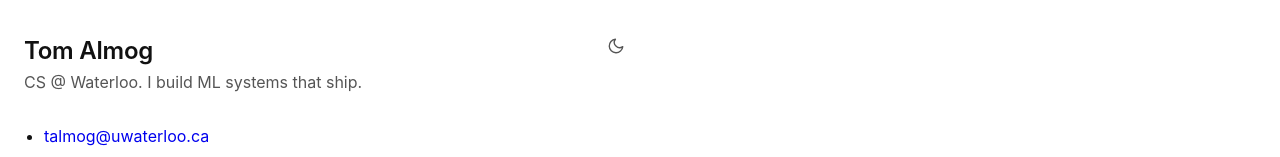
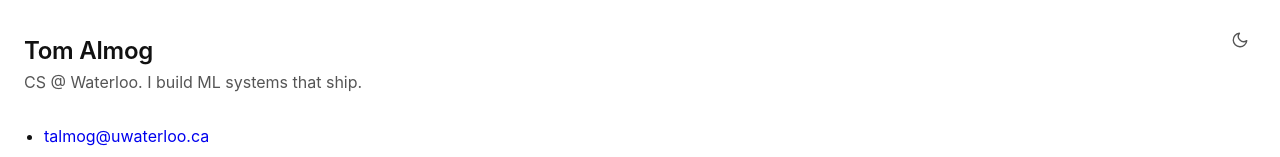
Before and after one commit to tomalmog/personal, a Next.js app: page / in a window 1280 px wide. Shown: the top 157 px of the page. Built offline with nearby package versions, Linux system fonts and the light colour scheme.

Commit message:
Pin the theme toggle to the viewport corner
It was anchored to the right edge of the text column, so on a wide
window it floated mid-screen instead of sitting in the corner.

```diff
--- a/app/globals.css
+++ b/app/globals.css
@@ -79,8 +79,8 @@ a:visited {
 }
 
 .theme-toggle {
-    position: absolute;
-    top: 1.9rem;
+    position: fixed;
+    top: 1.5rem;
     right: 1.5rem;
     display: flex;
     align-items: center;
```
